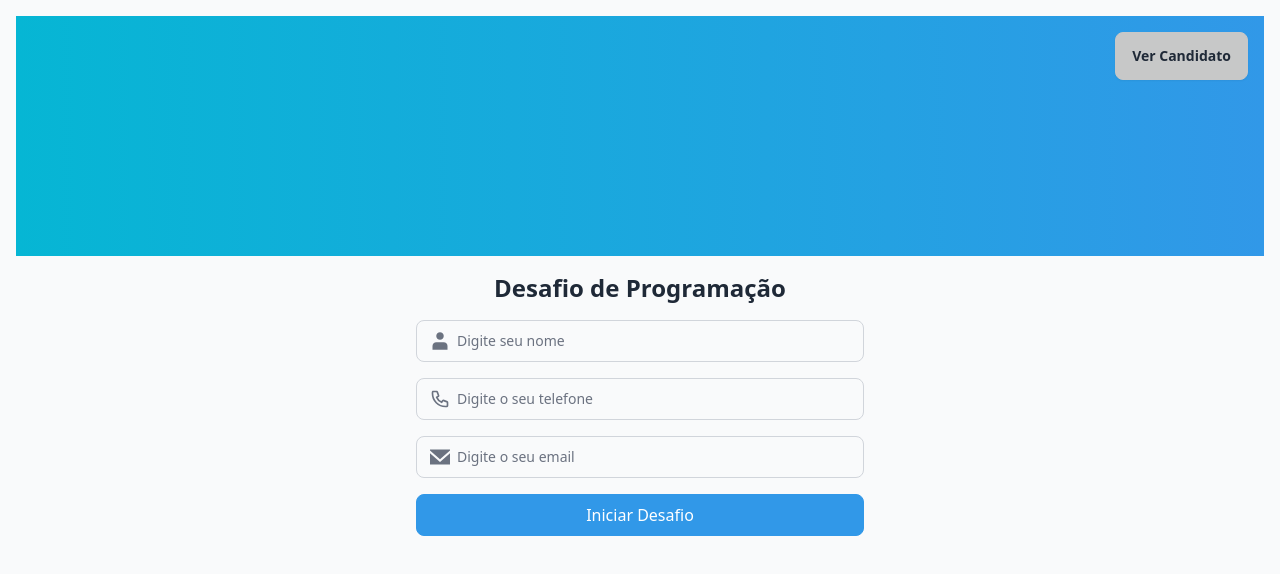
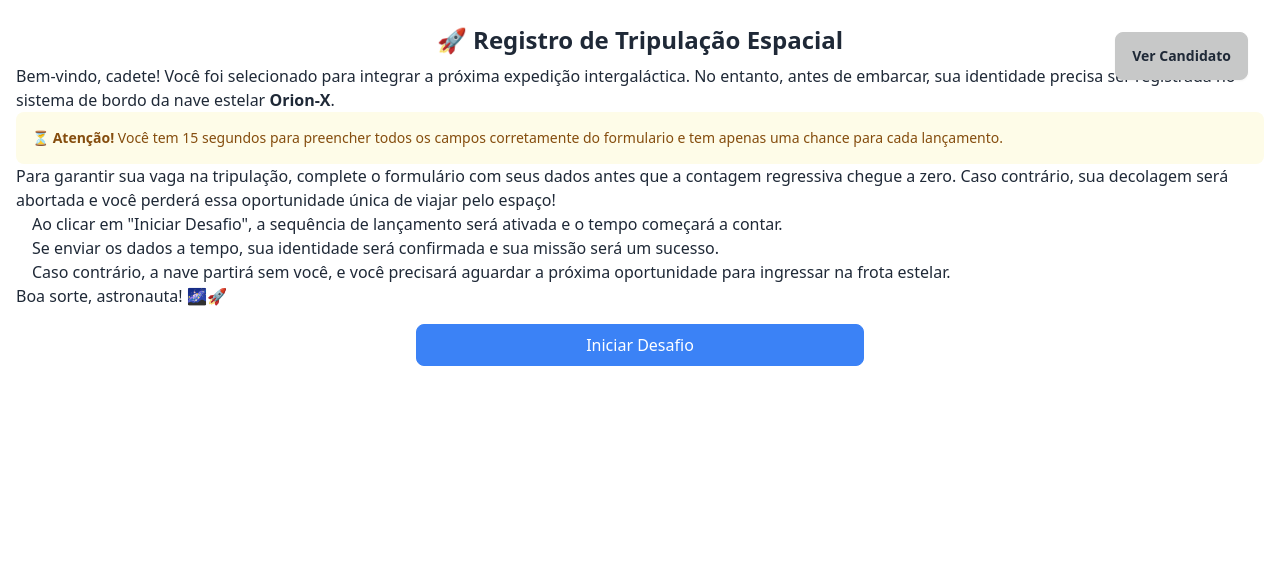
Before and after one commit to mewmewdevart/LesserChallenge, a SvelteKit app: page / in a window 1280 px wide. Shown: the top 574 px of the page. Built offline with nearby package versions, Linux system fonts and the light colour scheme.

Commit message:
refactor: optimize main page component

```diff
--- a/src/routes/+page.svelte
+++ b/src/routes/+page.svelte
@@ -2,10 +2,10 @@
 	import { goto } from '$app/navigation';
 	import { candidateStore } from '../stores/candidateStore';
 	import { onDestroy } from 'svelte';
-
 	import { browser } from '$app/environment';
 	import Timer from '$components/Timer.svelte';
 	import Modal from '$components/Modal.svelte';
+	import Header from '$components/header/Header.svelte';
 
 	// Constants
 	const INITIAL_COUNTDOWN = 15;
@@ -14,6 +14,7 @@
 	let name: string = '';
 	let phone: string = '';
 	let email: string = '';
+	let formError: string = '';
 	let countdown: number = INITIAL_COUNTDOWN;
 	let timer: ReturnType<typeof setInterval> | null = null;
 	let challengeStarted: boolean = false;
@@ -23,23 +24,26 @@
 	let showCandidatePage: boolean = false;
 	let sucessModal: boolean = false;
 
+	// Função para formatar o telefone
 	function formatPhone(value: string): string {
 		value = value.replace(/\D/g, '');
 		if (value.length > 10) {
 			// Smartphone
 			value = value.replace(/^(\d{2})(\d{5})(\d{4}).*/, '($1) $2-$3');
 		} else {
-            // Phone
+			// Telefone fixo
 			value = value.replace(/^(\d{2})(\d{4})(\d{4}).*/, '($1) $2-$3');
 		}
 		return value;
 	}
 
+	// Atualiza o texto do botão se o desafio já foi iniciado
 	$: if ($candidateStore?.name || $candidateStore?.phone || $candidateStore?.email) {
 		buttonText = 'Reiniciar Desafio';
 	}
 
-    function formatTime(seconds: number): { minutes: string, seconds: string } {
+	// Função para formatar o tempo
+	function formatTime(seconds: number): { minutes: string; seconds: string } {
 		const minutes = Math.floor(seconds / 60);
 		const remainingSeconds = seconds % 60;
 		return {
@@ -48,14 +52,21 @@
 		};
 	}
 
+	// Função para iniciar ou reiniciar o desafio
 	function startChallenge() {
-        if (challengeStarted || ($candidateStore?.name || $candidateStore?.phone || $candidateStore?.email)) {
+		if (
+			challengeStarted ||
+			$candidateStore?.name ||
+			$candidateStore?.phone ||
+			$candidateStore?.email
+		) {
 			resetChallenge();
 		} else {
 			startNewChallenge();
 		}
 	}
 
+	// Função para reiniciar o desafio
 	function resetChallenge() {
 		clearInterval(timer!);
 		countdown = INITIAL_COUNTDOWN;
@@ -75,7 +86,9 @@
 		buttonText = 'Iniciar Desafio';
 	}
 
+	// Função para iniciar um novo desafio
 	function startNewChallenge() {
+		console.log('Iniciando novo desafio...');
 		challengeStarted = true;
 		buttonText = 'Reiniciar Desafio';
 		showModal = false;
@@ -83,6 +96,7 @@
 		timer = setInterval(() => {
 			if (countdown > 0) {
 				countdown--;
+				console.log(`Countdown: ${countdown}`);
 				candidateStore.update((state) => {
 					if (state) {
 						return {
@@ -106,13 +120,20 @@
 					}
 				});
 			} else {
+				console.log('Countdown chegou a zero.');
 				endChallenge(false);
 			}
 		}, 1000);
 	}
 
+	// Função para enviar o desafio
 	function submitChallenge() {
 		if (!challengeStarted) return;
+
+		// Validação dos campos
+		if (!name || !validatePhone(phone) || !validateEmail(email)) {
+			return;
+		}
 
 		clearInterval(timer!);
 		if (countdown > 0) {
@@ -122,7 +143,7 @@
 		}
 	}
 
-    // Function to end the challenge
+	// Função para finalizar o desafio
 	function endChallenge(success: boolean) {
 		modalMessage = success ? 'Desafio finalizado com sucesso!' : 'Desafio finalizado com falha!';
 		sucessModal = success;
@@ -142,8 +163,10 @@
 		challengeStarted = false;
 	}
 
+	// Função para fechar o modal
 	function closeModal() {
 		showModal = false;
+		sucessModal = false;
 		if (!challengeStarted) {
 			countdown = INITIAL_COUNTDOWN;
 			candidateStore.update((state) => {
@@ -171,15 +194,19 @@
 		}
 	}
 
+	// Função para navegar para a página do candidato
 	function goToCandidatePage() {
 		goto('/candidate');
 	}
 
+	// Função para lidar com o evento de tecla pressionada
 	function handleKeyDown(event: KeyboardEvent) {
 		if (event.key === 'Escape' && showModal) {
 			closeModal();
 		}
 	}
+
+	// Função para lidar com o clique fora do modal
 	function handleClickOutside(event: MouseEvent) {
 		const modal = document.querySelector('.modal-box');
 		if (modal && !modal.contains(event.target as Node)) {
@@ -187,6 +214,7 @@
 		}
 	}
 
+	// Adiciona e remove event listeners para o modal
 	$: if (browser && showModal) {
 		document.addEventListener('keydown', handleKeyDown);
 		document.addEventListener('click', handleClickOutside);
@@ -199,76 +227,131 @@
 		document.removeEventListener('click', handleClickOutside);
 	}
 
+	// Remove event listeners quando o componente é destruído
 	onDestroy(() => {
 		if (browser) {
 			document.removeEventListener('keydown', handleKeyDown);
 			document.removeEventListener('click', handleClickOutside);
 		}
 	});
+
+	// Função para validar o email
+	function validateEmail(email: string): boolean {
+		const re = /^[^\s@]+@[^\s@]+\.[^\s@]+$/;
+		return re.test(email);
+	}
+
+	// Função para validar o telefone
+	function validatePhone(phone: string): boolean {
+		const re = /^\(\d{2}\) \d{4,5}-\d{4}$/;
+		return re.test(phone);
+	}
 </script>
 
-<div class="flex items-center flex-col p-4 bg-[#F9FAFB] w-full h-screen">
-    <div class="flex flex-col gap-5 items-center justify-center bg-gradient-to-r from-cyan-500 to-[#3198E8] w-full h-60 text-white">
+<Header {showModal} />
+
+<div class="challenge">
 	{#if challengeStarted}
-        <p class="text-lg">Tempo restante:</p>
+		<p class="challenge__timer-label">Tempo restante:</p>
 		<Timer {countdown} />
 	{/if}
-        <div class="indicator mt-4 absolute right-8 top-4">
+
+		<div class="challenge__indicator">
 			{#if showCandidatePage}
-                <span class="indicator-item badge badge-primary">Novo</span>
+				<span class="challenge__indicator-badge">Novo</span>
 			{/if}
-            <button class="btn btn-active" on:click={goToCandidatePage}>Ver Candidato</button>
+			<button class="challenge__indicator-button" on:click={goToCandidatePage}>Ver Candidato</button>
 		</div>
+
+	<h1 class="challenge__title">🚀 Registro de Tripulação Espacial</h1>
+	{#if !challengeStarted}
+	<div class="mx-auto max-w-7xl mb-4">
+		<p>
+			Bem-vindo, cadete! Você foi selecionado para integrar a próxima expedição intergaláctica. No
+			entanto, antes de embarcar, sua identidade precisa ser registrada no sistema de bordo da nave
+			estelar <strong> Orion-X </strong>.
+		</p>
+		<div
+			class="rounded-lg bg-yellow-50 p-4 text-sm text-yellow-800 dark:bg-gray-800 dark:text-yellow-300"
+		>
+			<p>
+				⏳ <strong>Atenção!</strong> Você tem 15 segundos para preencher todos os campos corretamente
+				do formulario e tem apenas uma chance para cada lançamento.
+			</p>
 		</div>
-    <h1 class="text-2xl font-bold my-4">Desafio de Programação</h1>
-    <form on:submit|preventDefault={submitChallenge} class="space-y-4 w-full max-w-md">
-        <!-- Input fields for name, phone, and email -->
-        <div class="relative mb-4">
-            <div class="absolute inset-y-0 start-0 flex items-center ps-3.5 pointer-events-none">
-                <img src="/icon-user.svg" alt="Name Icon" class="w-5 h-5" />
+		<div class="instructions">
+			<p>
+				Para garantir sua vaga na tripulação, complete o formulário com seus dados antes que a
+				contagem regressiva chegue a zero. Caso contrário, sua decolagem será abortada e você
+				perderá essa oportunidade única de viajar pelo espaço!
+			</p>
+
+			<ul class="ml-4">
+				<li>
+					Ao clicar em "Iniciar Desafio", a sequência de lançamento será ativada e o tempo começará
+					a contar.
+				</li>
+				<li>
+					Se enviar os dados a tempo, sua identidade será confirmada e sua missão será um sucesso.
+				</li>
+				<li>
+					Caso contrário, a nave partirá sem você, e você precisará aguardar a próxima oportunidade
+					para ingressar na frota estelar.
+				</li>
+			</ul>
+		</div>
+		<p class="good-luck">Boa sorte, astronauta! 🌌🚀</p>
+	</div>
+	{/if}
+
+	<form on:submit|preventDefault={submitChallenge} class="challenge__form">
+		{#if challengeStarted}
+			<div class="challenge__form-group">
+				<div class="challenge__form-icon">
+					<img src="/icon-user.svg" alt="Ícone de nome" />
 				</div>
 				<input
-                type="name"
-                id="name-address-icon"
+					type="text"
 					bind:value={name}
-                class="bg-gray-50 border border-gray-300 text-gray-900 text-sm rounded-lg focus:ring-custom-purple focus:border-custom-purple block w-full ps-10 p-2.5 dark:bg-gray-700 dark:border-gray-600 dark:placeholder-gray-400 dark:text-white dark:focus:ring-custom-purple dark:focus:border-custom-purple"
+					class="challenge__form-input"
 					placeholder="Digite seu nome"
 					required
 				/>
 			</div>
-        <div class="relative mb-4">
-            <div class="absolute inset-y-0 start-0 flex items-center ps-3.5 pointer-events-none">
-                <img src="/icon-phone.svg" alt="Telefone Icon" class="w-5 h-5" />
+			<div class="challenge__form-group">
+				<div class="challenge__form-icon">
+					<img src="/icon-phone.svg" alt="Ícone de telefone" />
 				</div>
 				<input
 					type="tel"
-                id="phone-address-icon"
 					bind:value={phone}
-                on:input={(e) => { phone = formatPhone(e.target.value); }}
-                class="bg-gray-50 border border-gray-300 text-gray-900 text-sm rounded-lg focus:ring-custom-purple focus:border-custom-purple block w-full ps-10 p-2.5 dark:bg-gray-700 dark:border-gray-600 dark:placeholder-gray-400 dark:text-white dark:focus:ring-custom-purple dark:focus:border-custom-purple"
+					on:input={(e) => {
+						if (e.target) phone = formatPhone((e.target as HTMLInputElement).value);
+					}}
+					class="challenge__form-input"
 					placeholder="Digite o seu telefone"
 					required
 				/>
 			</div>
-        <div class="relative mb-4">
-            <div class="absolute inset-y-0 start-0 flex items-center ps-3.5 pointer-events-none">
-                <img src="/icon-email.svg" alt="Email Icon" class="w-5 h-5" />
+			<div class="challenge__form-group">
+				<div class="challenge__form-icon">
+					<img src="/icon-email.svg" alt="Ícone de email" />
 				</div>
 				<input
 					type="email"
-                id="email-address-icon"
 					bind:value={email}
-                class="bg-gray-50 border border-gray-300 text-gray-900 text-sm rounded-lg focus:ring-custom-purple focus:border-custom-purple block w-full ps-10 p-2.5 dark:bg-gray-700 dark:border-gray-600 dark:placeholder-gray-400 dark:text-white dark:focus:ring-custom-purple dark:focus:border-custom-purple"
+					class="challenge__form-input"
 					placeholder="Digite o seu email"
 					required
 				/>
 			</div>
-        <div class="flex justify-between gap-4">
-            <button class="px-6 py-2 text-center text-white bg-[#3198E8] border border-[#3198E8] rounded-lg active:text-[#3198E8] hover:bg-transparent hover:text-[#3198E8] focus:outline-none focus:ring {!challengeStarted ? 'w-full' : ''}" on:click={startChallenge}>
+		{/if}
+		<div class="challenge__form-actions">
+			<button class="challenge__form-button" on:click={startChallenge}>
 				{buttonText}
 			</button>
 			{#if challengeStarted}
-                <button type="submit" class="px-6 py-2 w-[210px] text-center text-lue-500 border border-[#3198E8] rounded-lg hover:bg-lue-500 hover:text-black active:bg-[#3198E8] focus:outline-none focus:ring">
+				<button type="submit" class="challenge__form-button challenge__form-button--submit">
 					Enviar
 				</button>
 			{/if}
```
Lines whose indentation alone changed are shown as unchanged.
